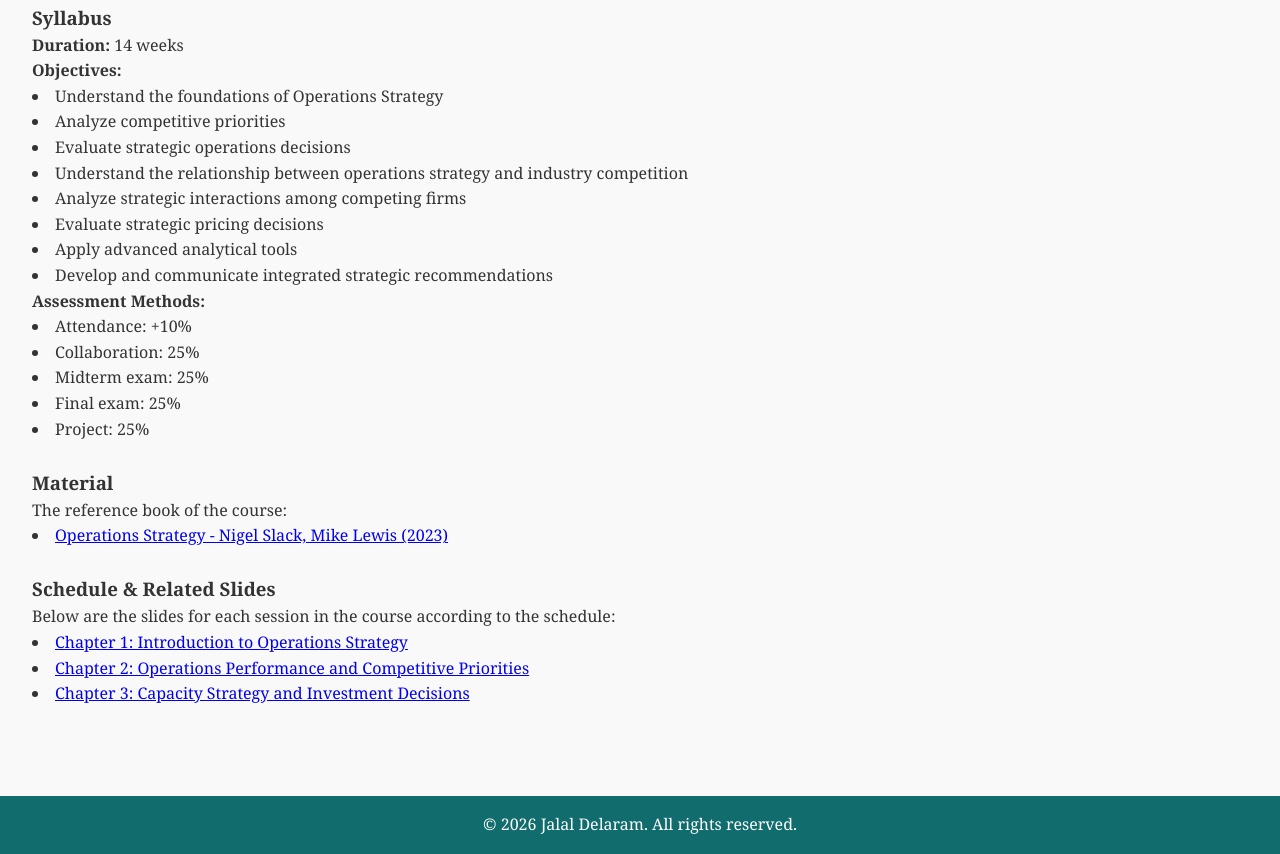
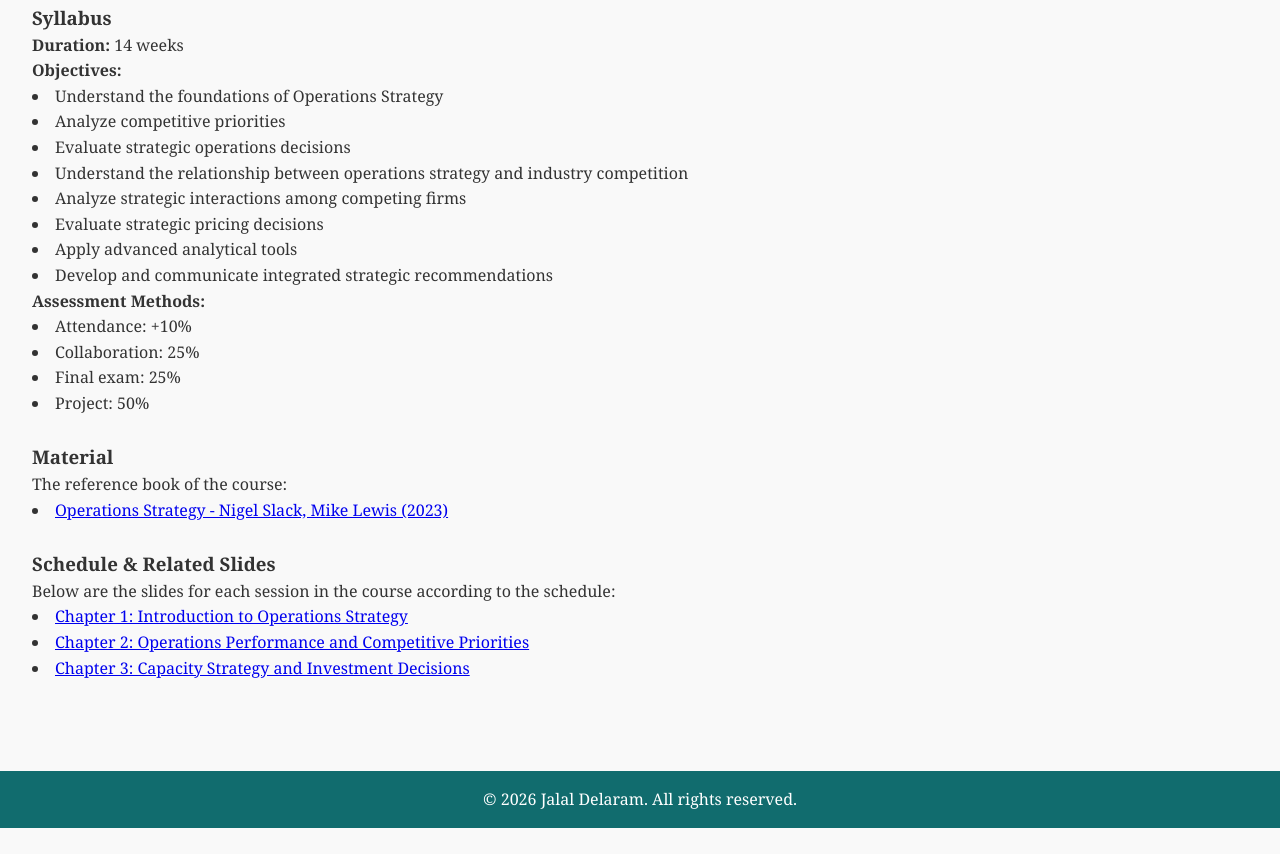
Before and after one commit to jalaldelaram/web, a plain HTML site: page operations_strategy.html in a window 1280 px wide. Shown: the part 679-1533 px from the top of the page. After the commit the page ends 1507 px from the top, so only its background shows below. Drawn offline with Linux system fonts and the light colour scheme.

Commit message:
Update operations_strategy.html

```diff
--- a/operations_strategy.html
+++ b/operations_strategy.html
@@ -62,9 +62,9 @@
             <p><strong>Assessment Methods:</strong>
                 <li>Attendance: +10%</li>
 	            	<li>Collaboration: 25%</li>
-	            	<li>Midterm exam: 25%</li>
-                <li>Final exam: 25%</li>
-	            	<li>Project: 25%</li>
+	            	<!-- <li>Midterm exam: 0%</li> -->
+                    <li>Final exam: 25%</li>
+	            	<li>Project: 50%</li>
             </p>
 
         <section>
```
